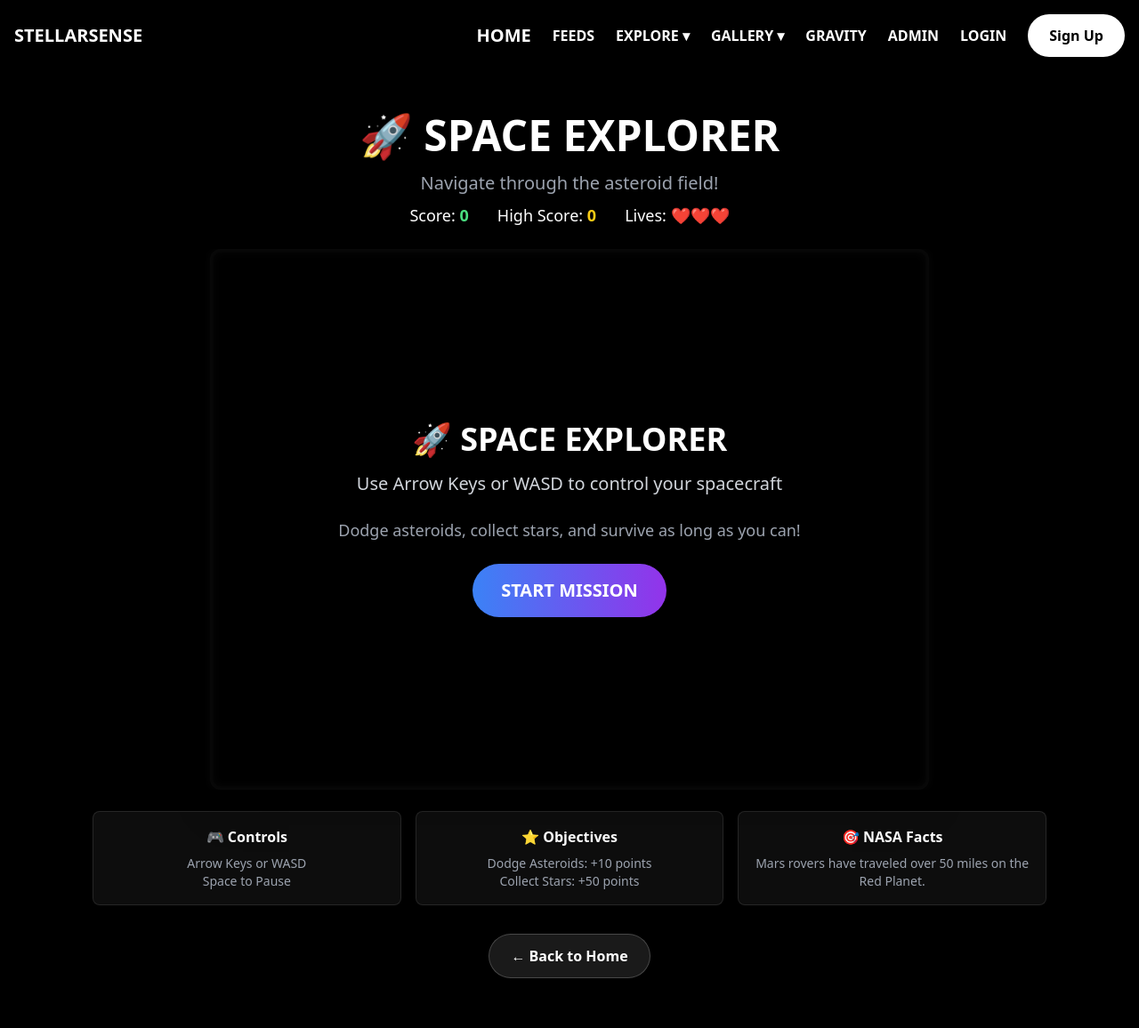
After one commit to GautamSai05/stellarX, a Django app: page /space-game/ in a window 1280 px wide. The commit adds this page. Shown: the whole page at 89% size. Run offline with Django 3.2, Linux system fonts and the light colour scheme; some libraries are stand-ins or nearby versions.

Commit message:
Add space game feature with canvas and basic gameplay (#6)
Co-authored-by: Cursor Agent <cursoragent@cursor.com>
Co-authored-by: keralakutty09 <keralakutty09@gmail.com>

```diff
--- a/home/templates/base.html
+++ b/home/templates/base.html
@@ -39,6 +39,7 @@
                 <a href="{% url 'museum' %}" class="block px-4 py-2 text-sm text-gray-200 hover:bg-white/5 {% if request.resolver_match.url_name == 'museum' %}font-semibold text-white{% endif %}">MUSEUM</a>
                 <a href="{% url 'starmap' %}" class="block px-4 py-2 text-sm text-gray-200 hover:bg-white/5 {% if request.resolver_match.url_name == 'starmap' %}font-semibold text-white{% endif %}">STAR MAP</a>
                 <a href="{% url 'whatif' %}" class="block px-4 py-2 text-sm text-gray-200 hover:bg-white/5 {% if request.resolver_match.url_name == 'whatif' %}font-semibold text-white{% endif %}">WHAT IF SIMULATOR</a>
+                <a href="{% url 'space_game' %}" class="block px-4 py-2 text-sm text-gray-200 hover:bg-white/5 {% if request.resolver_match.url_name == 'space_game' %}font-semibold text-white{% endif %}">🚀 SPACE GAME</a>
             </div>
         </div>
 
@@ -126,6 +127,7 @@
                 <a href="{% url 'museum' %}" class="block text-gray-300 hover:text-white py-2">MUSEUM</a>
                 <a href="{% url 'starmap' %}" class="block text-gray-300 hover:text-white py-2">STAR MAP</a>
                 <a href="{% url 'whatif' %}" class="block text-gray-300 hover:text-white py-2">WHAT IF SIMULATOR</a>
+                <a href="{% url 'space_game' %}" class="block text-gray-300 hover:text-white py-2">🚀 SPACE GAME</a>
             </div>
         </div>
 
--- /dev/null
+++ b/home/templates/home/space_game.html
@@ -0,0 +1,504 @@
+{% extends 'base.html' %}
+
+{% block title %}Space Explorer - Mini Game | StellarSense{% endblock %}
+
+{% block content %}
+<div class="min-h-screen flex flex-col items-center justify-center py-8 px-4">
+    <div class="w-full max-w-6xl">
+        <!-- Game Header -->
+        <div class="text-center mb-6">
+            <h1 class="text-5xl font-bold text-white mb-4">🚀 SPACE EXPLORER</h1>
+            <p class="text-xl text-gray-400 mb-2">Navigate through the asteroid field!</p>
+            <div class="flex justify-center gap-8 text-white text-lg">
+                <div>Score: <span id="score" class="font-bold text-green-400">0</span></div>
+                <div>High Score: <span id="highScore" class="font-bold text-yellow-400">0</span></div>
+                <div>Lives: <span id="lives" class="font-bold text-red-400">❤️❤️❤️</span></div>
+            </div>
+        </div>
+
+        <!-- Game Canvas Container -->
+        <div class="relative">
+            <canvas id="gameCanvas"
+                    class="mx-auto border-4 border-white/20 rounded-xl shadow-2xl bg-black"
+                    width="800"
+                    height="600">
+            </canvas>
+
+            <!-- Game Over Overlay -->
+            <div id="gameOverlay" class="absolute inset-0 flex items-center justify-center bg-black/80 backdrop-blur-sm rounded-xl hidden">
+                <div class="text-center p-8">
+                    <h2 id="overlayTitle" class="text-4xl font-bold text-white mb-4">🚀 SPACE EXPLORER</h2>
+                    <p id="overlayMessage" class="text-xl text-gray-300 mb-6">Use Arrow Keys or WASD to control your spacecraft</p>
+                    <p class="text-lg text-gray-400 mb-6">Dodge asteroids, collect stars, and survive as long as you can!</p>
+                    <button id="startButton"
+                            class="bg-gradient-to-r from-blue-500 to-purple-600 hover:from-blue-600 hover:to-purple-700 text-white font-bold py-4 px-8 rounded-full text-xl transition transform hover:scale-105 shadow-lg">
+                        START MISSION
+                    </button>
+                </div>
+            </div>
+        </div>
+
+        <!-- Controls Info -->
+        <div class="mt-6 text-center">
+            <div class="grid grid-cols-1 md:grid-cols-3 gap-4 text-white">
+                <div class="bg-white/5 p-4 rounded-lg border border-white/10">
+                    <h3 class="font-bold mb-2">🎮 Controls</h3>
+                    <p class="text-sm text-gray-400">Arrow Keys or WASD</p>
+                    <p class="text-sm text-gray-400">Space to Pause</p>
+                </div>
+                <div class="bg-white/5 p-4 rounded-lg border border-white/10">
+                    <h3 class="font-bold mb-2">⭐ Objectives</h3>
+                    <p class="text-sm text-gray-400">Dodge Asteroids: +10 points</p>
+                    <p class="text-sm text-gray-400">Collect Stars: +50 points</p>
+                </div>
+                <div class="bg-white/5 p-4 rounded-lg border border-white/10">
+                    <h3 class="font-bold mb-2">🎯 NASA Facts</h3>
+                    <p id="nasaFact" class="text-sm text-gray-400">Loading...</p>
+                </div>
+            </div>
+        </div>
+
+        <!-- Back Button -->
+        <div class="mt-8 text-center">
+            <a href="{% url 'home' %}"
+               class="inline-block bg-white/10 hover:bg-white/20 text-white font-bold py-3 px-6 rounded-full transition border border-white/20">
+                ← Back to Home
+            </a>
+        </div>
+    </div>
+</div>
+
+<style>
+    body {
+        overflow: hidden;
+    }
+    #gameCanvas {
+        max-width: 100%;
+        height: auto;
+    }
+    @media (max-width: 768px) {
+        #gameCanvas {
+            width: 100%;
+            height: auto;
+        }
+    }
+</style>
+
+<script>
+// NASA Fun Facts
+const nasaFacts = [
+    "The International Space Station orbits Earth every 90 minutes!",
+    "Mars rovers have traveled over 50 miles on the Red Planet.",
+    "There are more stars in the universe than grains of sand on Earth.",
+    "A day on Venus is longer than its year!",
+    "The footprints on the Moon will last for millions of years.",
+    "Saturn's rings are made mostly of ice particles.",
+    "The Sun makes up 99.86% of the mass in our solar system.",
+    "Neutron stars can spin 600 times per second!"
+];
+
+// Display random NASA fact
+document.getElementById('nasaFact').textContent = nasaFacts[Math.floor(Math.random() * nasaFacts.length)];
+
+// Game variables
+const canvas = document.getElementById('gameCanvas');
+const ctx = canvas.getContext('2d');
+const overlay = document.getElementById('gameOverlay');
+const startButton = document.getElementById('startButton');
+
+let gameRunning = false;
+let gamePaused = false;
+let score = 0;
+let highScore = localStorage.getItem('spaceGameHighScore') || 0;
+let lives = 3;
+let difficulty = 1;
+
+// Update high score display
+document.getElementById('highScore').textContent = highScore;
+
+// Player (Spacecraft)
+const player = {
+    x: canvas.width / 2,
+    y: canvas.height - 100,
+    width: 40,
+    height: 40,
+    speed: 5,
+    vx: 0,
+    vy: 0
+};
+
+// Game objects
+let asteroids = [];
+let stars = [];
+let particles = [];
+let backgroundStars = [];
+
+// Initialize background stars
+function initBackgroundStars() {
+    backgroundStars = [];
+    for (let i = 0; i < 100; i++) {
+        backgroundStars.push({
+            x: Math.random() * canvas.width,
+            y: Math.random() * canvas.height,
+            size: Math.random() * 2,
+            speed: Math.random() * 2 + 1
+        });
+    }
+}
+
+// Create particle effect
+function createParticles(x, y, color) {
+    for (let i = 0; i < 10; i++) {
+        particles.push({
+            x: x,
+            y: y,
+            vx: (Math.random() - 0.5) * 6,
+            vy: (Math.random() - 0.5) * 6,
+            size: Math.random() * 3 + 2,
+            color: color,
+            life: 30
+        });
+    }
+}
+
+// Spawn asteroid
+function spawnAsteroid() {
+    const size = Math.random() * 30 + 20;
+    asteroids.push({
+        x: Math.random() * (canvas.width - size),
+        y: -size,
+        size: size,
+        speed: Math.random() * 2 + 1 + (difficulty * 0.5),
+        rotation: Math.random() * Math.PI * 2,
+        rotationSpeed: (Math.random() - 0.5) * 0.1
+    });
+}
+
+// Spawn collectible star
+function spawnStar() {
+    stars.push({
+        x: Math.random() * (canvas.width - 20),
+        y: -20,
+        size: 15,
+        speed: 2
+    });
+}
+
+// Draw spacecraft
+function drawPlayer() {
+    ctx.save();
+    ctx.translate(player.x, player.y);
+
+    // Rocket body
+    ctx.fillStyle = '#4A90E2';
+    ctx.beginPath();
+    ctx.moveTo(0, -20);
+    ctx.lineTo(-15, 20);
+    ctx.lineTo(15, 20);
+    ctx.closePath();
+    ctx.fill();
+
+    // Rocket window
+    ctx.fillStyle = '#87CEEB';
+    ctx.beginPath();
+    ctx.arc(0, -5, 6, 0, Math.PI * 2);
+    ctx.fill();
+
+    // Rocket flames
+    if (Math.random() > 0.5) {
+        ctx.fillStyle = '#FF6B35';
+        ctx.beginPath();
+        ctx.moveTo(-10, 20);
+        ctx.lineTo(-5, 30 + Math.random() * 10);
+        ctx.lineTo(0, 20);
+        ctx.closePath();
+        ctx.fill();
+
+        ctx.beginPath();
+        ctx.moveTo(0, 20);
+        ctx.lineTo(5, 30 + Math.random() * 10);
+        ctx.lineTo(10, 20);
+        ctx.closePath();
+        ctx.fill();
+    }
+
+    ctx.restore();
+}
+
+// Draw asteroid
+function drawAsteroid(asteroid) {
+    ctx.save();
+    ctx.translate(asteroid.x, asteroid.y);
+    ctx.rotate(asteroid.rotation);
+
+    ctx.fillStyle = '#8B4513';
+    ctx.strokeStyle = '#654321';
+    ctx.lineWidth = 2;
+
+    ctx.beginPath();
+    for (let i = 0; i < 8; i++) {
+        const angle = (Math.PI * 2 / 8) * i;
+        const radius = asteroid.size / 2 + (Math.random() * 5 - 2.5);
+        const x = Math.cos(angle) * radius;
+        const y = Math.sin(angle) * radius;
+        if (i === 0) ctx.moveTo(x, y);
+        else ctx.lineTo(x, y);
+    }
+    ctx.closePath();
+    ctx.fill();
+    ctx.stroke();
+
+    ctx.restore();
+}
+
+// Draw star collectible
+function drawStar(star) {
+    ctx.save();
+    ctx.translate(star.x, star.y);
+
+    ctx.fillStyle = '#FFD700';
+    ctx.strokeStyle = '#FFA500';
+    ctx.lineWidth = 2;
+
+    ctx.beginPath();
+    for (let i = 0; i < 5; i++) {
+        const angle = (Math.PI * 2 / 5) * i - Math.PI / 2;
+        const x = Math.cos(angle) * star.size;
+        const y = Math.sin(angle) * star.size;
+        ctx.lineTo(x, y);
+
+        const innerAngle = angle + Math.PI / 5;
+        const innerX = Math.cos(innerAngle) * star.size / 2;
+        const innerY = Math.sin(innerAngle) * star.size / 2;
+        ctx.lineTo(innerX, innerY);
+    }
+    ctx.closePath();
+    ctx.fill();
+    ctx.stroke();
+
+    // Add glow effect
+    ctx.shadowColor = '#FFD700';
+    ctx.shadowBlur = 10;
+    ctx.fill();
+
+    ctx.restore();
+}
+
+// Draw background stars
+function drawBackgroundStars() {
+    ctx.fillStyle = '#FFFFFF';
+    backgroundStars.forEach(star => {
+        ctx.globalAlpha = Math.random() * 0.5 + 0.5;
+        ctx.fillRect(star.x, star.y, star.size, star.size);
+    });
+    ctx.globalAlpha = 1;
+}
+
+// Update background stars
+function updateBackgroundStars() {
+    backgroundStars.forEach(star => {
+        star.y += star.speed;
+        if (star.y > canvas.height) {
+            star.y = 0;
+            star.x = Math.random() * canvas.width;
+        }
+    });
+}
+
+// Update particles
+function updateParticles() {
+    particles = particles.filter(p => {
+        p.x += p.vx;
+        p.y += p.vy;
+        p.life--;
+
+        if (p.life > 0) {
+            ctx.fillStyle = p.color;
+            ctx.globalAlpha = p.life / 30;
+            ctx.fillRect(p.x, p.y, p.size, p.size);
+            ctx.globalAlpha = 1;
+            return true;
+        }
+        return false;
+    });
+}
+
+// Collision detection
+function checkCollision(obj1, obj2) {
+    const dx = (obj1.x || obj1.x) - (obj2.x || obj2.x);
+    const dy = (obj1.y || obj1.y) - (obj2.y || obj2.y);
+    const distance = Math.sqrt(dx * dx + dy * dy);
+    const minDistance = ((obj1.size || obj1.width) / 2) + ((obj2.size || obj2.width) / 2);
+    return distance < minDistance;
+}
+
+// Update game
+function update() {
+    if (!gameRunning || gamePaused) return;
+
+    // Update player position
+    player.x += player.vx;
+    player.y += player.vy;
+
+    // Boundary checking
+    player.x = Math.max(player.width / 2, Math.min(canvas.width - player.width / 2, player.x));
+    player.y = Math.max(player.height / 2, Math.min(canvas.height - player.height / 2, player.y));
+
+    // Update asteroids
+    asteroids.forEach((asteroid, index) => {
+        asteroid.y += asteroid.speed;
+        asteroid.rotation += asteroid.rotationSpeed;
+
+        // Check collision with player
+        if (checkCollision(player, asteroid)) {
+            createParticles(asteroid.x, asteroid.y, '#FF0000');
+            asteroids.splice(index, 1);
+            lives--;
+            document.getElementById('lives').textContent = '❤️'.repeat(lives);
+
+            if (lives <= 0) {
+                gameOver();
+            }
+        }
+
+        // Remove if off screen and add score
+        if (asteroid.y > canvas.height + asteroid.size) {
+            asteroids.splice(index, 1);
+            score += 10;
+            difficulty = Math.floor(score / 200) + 1;
+            updateScore();
+        }
+    });
+
+    // Update stars
+    stars.forEach((star, index) => {
+        star.y += star.speed;
+
+        // Check collision with player
+        if (checkCollision(player, star)) {
+            createParticles(star.x, star.y, '#FFD700');
+            stars.splice(index, 1);
+            score += 50;
+            updateScore();
+        }
+
+        // Remove if off screen
+        if (star.y > canvas.height + star.size) {
+            stars.splice(index, 1);
+        }
+    });
+
+    // Spawn new objects
+    if (Math.random() < 0.02 * difficulty) {
+        spawnAsteroid();
+    }
+    if (Math.random() < 0.005) {
+        spawnStar();
+    }
+}
+
+// Draw game
+function draw() {
+    // Clear canvas
+    ctx.fillStyle = '#000000';
+    ctx.fillRect(0, 0, canvas.width, canvas.height);
+
+    // Draw background stars
+    drawBackgroundStars();
+    updateBackgroundStars();
+
+    // Draw game objects
+    asteroids.forEach(drawAsteroid);
+    stars.forEach(drawStar);
+    drawPlayer();
+    updateParticles();
+}
+
+// Update score
+function updateScore() {
+    document.getElementById('score').textContent = score;
+    if (score > highScore) {
+        highScore = score;
+        localStorage.setItem('spaceGameHighScore', highScore);
+        document.getElementById('highScore').textContent = highScore;
+    }
+}
+
+// Game over
+function gameOver() {
+    gameRunning = false;
+    document.getElementById('overlayTitle').textContent = '💥 MISSION FAILED';
+    document.getElementById('overlayMessage').textContent = `Final Score: ${score} | High Score: ${highScore}`;
+    document.getElementById('startButton').textContent = 'TRY AGAIN';
+    overlay.classList.remove('hidden');
+}
+
+// Game loop
+function gameLoop() {
+    if (gameRunning) {
+        update();
+        draw();
+        requestAnimationFrame(gameLoop);
+    }
+}
+
+// Start game
+function startGame() {
+    score = 0;
+    lives = 3;
+    difficulty = 1;
+    asteroids = [];
+    stars = [];
+    particles = [];
+    player.x = canvas.width / 2;
+    player.y = canvas.height - 100;
+    player.vx = 0;
+    player.vy = 0;
+
+    document.getElementById('score').textContent = score;
+    document.getElementById('lives').textContent = '❤️❤️❤️';
+    document.getElementById('nasaFact').textContent = nasaFacts[Math.floor(Math.random() * nasaFacts.length)];
+
+    gameRunning = true;
+    gamePaused = false;
+    overlay.classList.add('hidden');
+    gameLoop();
+}
+
+// Keyboard controls
+const keys = {};
+document.addEventListener('keydown', (e) => {
+    keys[e.key] = true;
+
+    // Pause game
+    if (e.key === ' ' && gameRunning) {
+        e.preventDefault();
+        gamePaused = !gamePaused;
+    }
+});
+
+document.addEventListener('keyup', (e) => {
+    keys[e.key] = false;
+});
+
+// Update player movement
+setInterval(() => {
+    if (gameRunning && !gamePaused) {
+        player.vx = 0;
+        player.vy = 0;
+
+        if (keys['ArrowLeft'] || keys['a'] || keys['A']) player.vx = -player.speed;
+        if (keys['ArrowRight'] || keys['d'] || keys['D']) player.vx = player.speed;
+        if (keys['ArrowUp'] || keys['w'] || keys['W']) player.vy = -player.speed;
+        if (keys['ArrowDown'] || keys['s'] || keys['S']) player.vy = player.speed;
+    }
+}, 16);
+
+// Start button
+startButton.addEventListener('click', startGame);
+
+// Initialize
+initBackgroundStars();
+overlay.classList.remove('hidden');
+</script>
+{% endblock %}
--- a/home/urls.py
+++ b/home/urls.py
@@ -14,4 +14,5 @@ urlpatterns = [
     path('women-in-space/', views.women_in_space, name='women_in_space'),
     path('feeds/', views.feeds, name='feeds'),
     path('stellarium/', views.stellarium, name='stellarium'),
+    path('space-game/', views.space_game, name='space_game'),
 ]
--- a/home/views.py
+++ b/home/views.py
@@ -65,6 +65,10 @@ def women_in_space(request):
     """Render the Women in Space spotlight page."""
     return render(request, 'home/women_in_space.html')
 
+def space_game(request):
+    """Render the interactive space mini game."""
+    return render(request, 'home/space_game.html')
+
 def signup_view(request):
     if request.method == 'POST':
         form = UserCreationForm(request.POST)
```
Also changed, not shown: home/templates/registration/login.html (+5 -3 lines).
